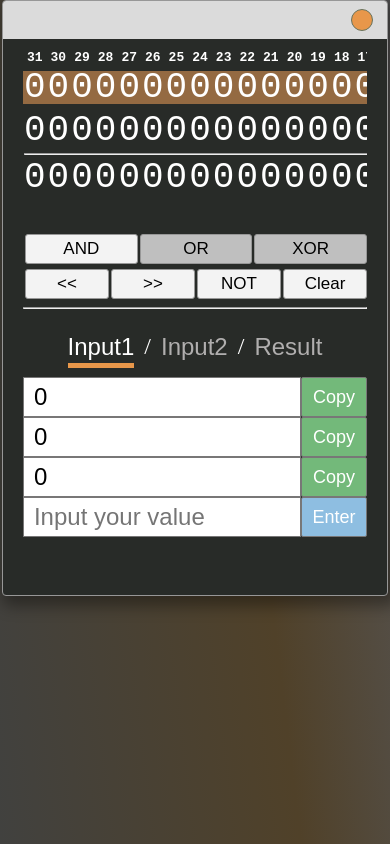
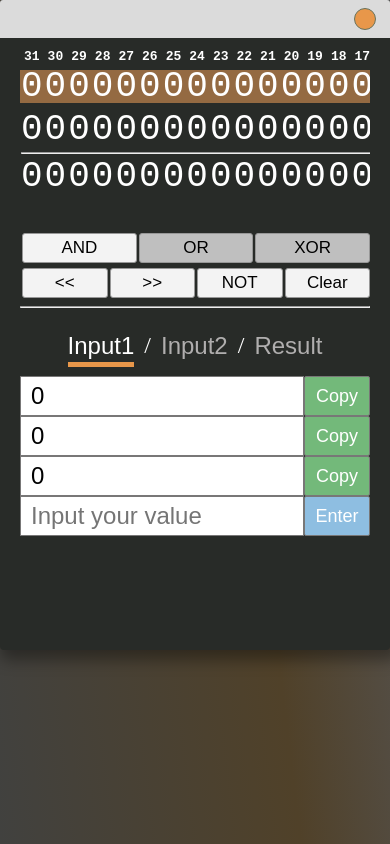
Before and after one commit to Lulkafe/BinaryCalc, a React app: page / in a window 390 px wide. Built offline with nearby package versions, Linux system fonts and the light colour scheme.

Commit message:
Fix to a warning to 'selected'

```diff
--- a/src/components.tsx
+++ b/src/components.tsx
@@ -323,9 +323,10 @@ function UserInputBar () {
         <div className='user-input__bar-wrapper'>
             <div id='user-input__radix-select-wrapper'>
                 <select id='user-input__radix-select'
+                    defaultValue='DEC'
                     onChange={onChange} >
                     <option value='BIN'>BIN</option>
-                    <option value='DEC' selected={true}>DEC</option>
+                    <option value='DEC'>DEC</option>
                     <option value='HEX'>HEX</option>
                 </select>
                 <span id='user-input__radix-select-arrow'>&#9660;</span>
--- a/src/style.css
+++ b/src/style.css
@@ -8,8 +8,9 @@ body {
     background: linear-gradient(83deg, rgba(65,65,63,1) 0%, rgba(80,65,41,1) 61%, rgba(86,85,85,1) 100%);
 }
 
-html {
-    height: 100%;
+body, html, #root {
+    width: 100%;
+    min-height: 100%;
 }
 
 :root {
@@ -307,6 +308,7 @@ html {
 
 #window {
     width: 860px;
+    min-height: 650px;
     margin: 0 auto;
     color: white;
     background: #282b28;
@@ -346,7 +348,8 @@ html {
 
 @media only screen and (max-width: 750px) {
     #window {
-        width: 99%
+        width: 100%;
+        border: 0;
     }
 
     #binTable-wrapper {
```
Also changed, not shown: 1 other file (tests, documents, lock files or other folders).
